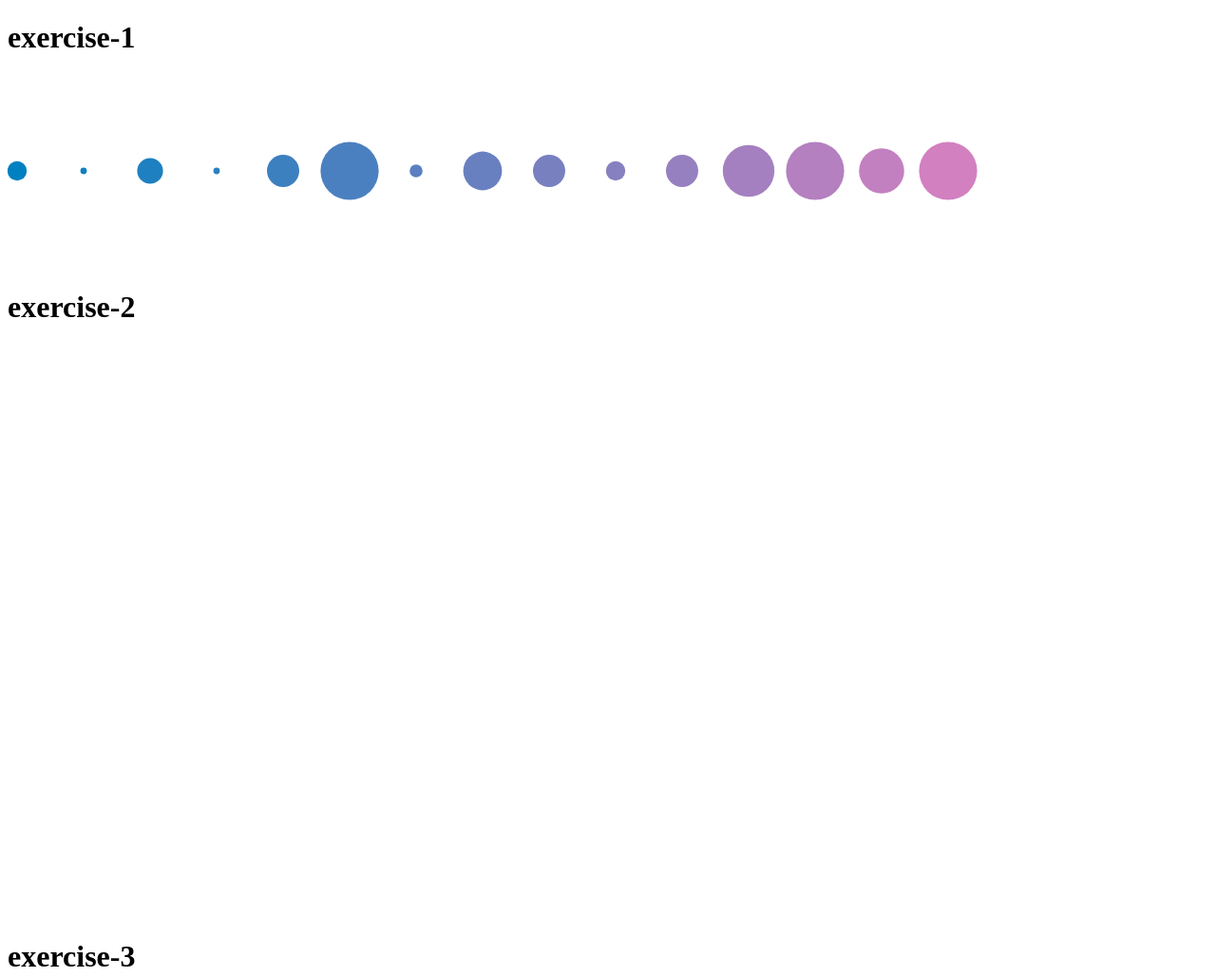
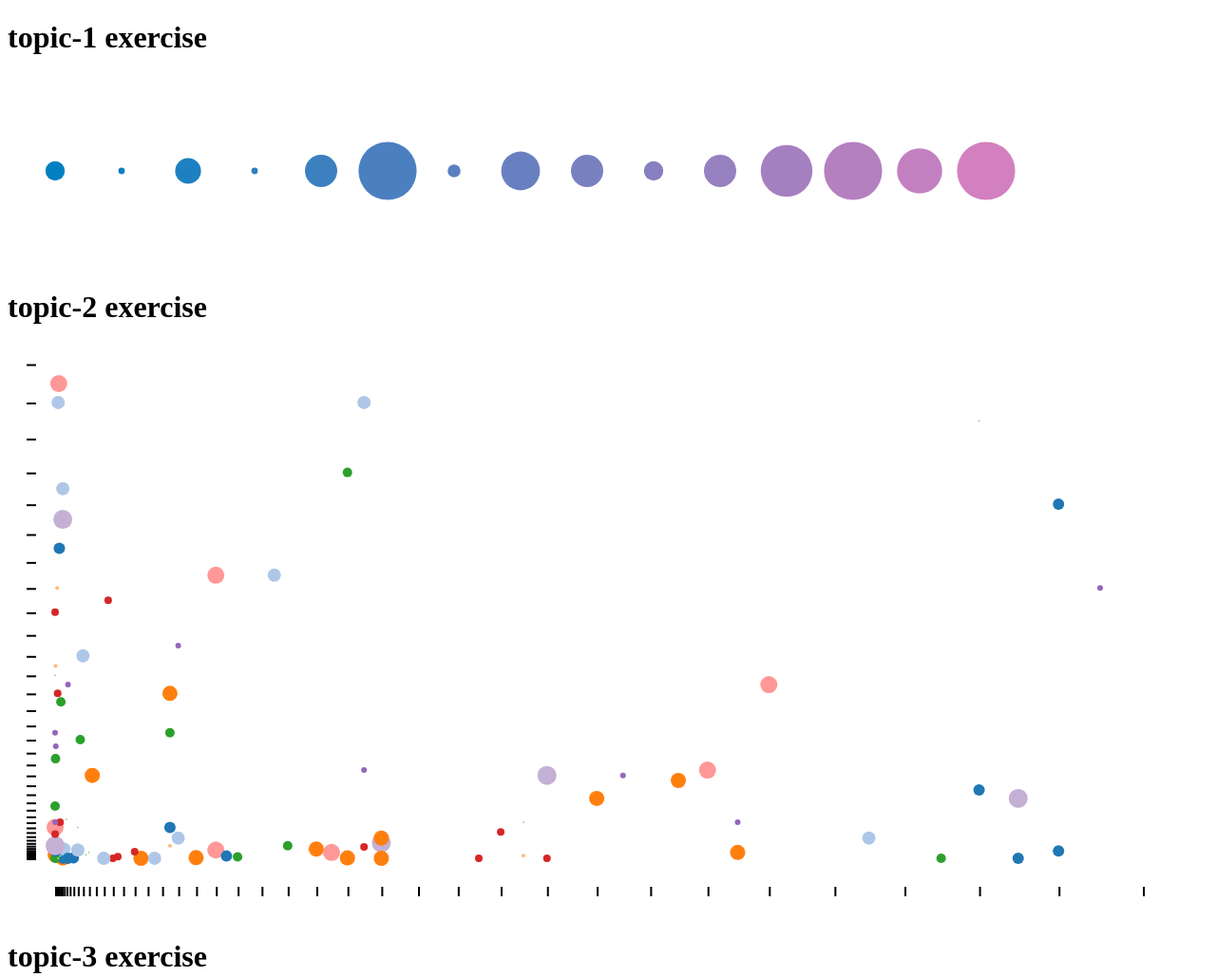
Before and after one commit to mbilab/summer2015, a plain HTML site: page lightning10/d3js/index.html in a window 1280 px wide. Shown: the top 1029 px of the page at 95% size. Drawn offline with Linux system fonts and the light colour scheme.

Commit message:
add answer for topic2 exercise

```diff
--- a/lightning10/d3js/index.html
+++ b/lightning10/d3js/index.html
@@ -11,27 +11,73 @@
     -->
   </head>
   <body>
-	  <h1>exercise-1</h1>
+	<h1>topic-1 exercise</h1>
 	<svg width="1200px" height="200px" viewbox="0 0 1200 200" class="s1"/>
-	  <h1>exercise-2</h1>
+	<h1>topic-2 exercise</h1>
 	<svg width="1200px" height="600px" viewbox="0 0 1200 600" class="s2"/>
-	  <h1>exercise-3</h1>
+	<h1>topic-3 exercise</h1>
 	<svg width="1200px" height="600px" viewbox="0 0 1200 600" class="s3"/>
 	<script>
+		// exercise 1
 	  	var v1 = d3.select('.s1').selectAll('.s1 circle').data([3,1,4,1,5,9,2,6,5,3,5,8,9,7,9]);
 		v1.enter().append('circle').attr({
-			  cx: function(d, i){return i * 70 + 10;},
+			cx: function(d, i){return i * 70 + 50;},
 			cy: 100,
 			r: function(d, i){return d*3.4;},
 			fill: function(d, i){return 'rgba(' + (i*15) + ',128,192,1)';}
 		});
 
+		// exercise 2
+		d3.json('topic2-2.json', function(data){
+			// get data from json file
+			var x = [], y = [], v = [];
+			for(var i = 0; i < data.length; i++)
+			{
+				x[i] = data[i][0];
+				y[i] = data[i][1];
+				v[i] = data[i][2];
+			}
+			// x-axis
+			var x_axis = d3.scale.pow().exponent(4).domain([d3.min(x), d3.max(x)]).range([50, 1150]);
+			var x_ticks = x_axis.ticks(50);
+			x_ticks.push(100);
+			d3.select('.s2').selectAll('rect.x_a').data(x_ticks).enter().append('rect').attr('class','x_a');
+			d3.select('.s2').selectAll('rect.x_a').attr({
+				x: x_axis,
+				y: 570,
+				height: 10,
+				width: 2,
+				fill: 'black'
+			});
+			// y-axis
+			var y_axis = d3.scale.pow().exponent(4).domain([d3.min(y), d3.max(y)]).range([540, 40]);
+			var y_ticks = y_axis.ticks(50);
+			y_ticks.push(100);
+			d3.select('.s2').selectAll('rect.y_a').data(y_ticks).enter().append('rect').attr('class','y_a');
+			d3.select('.s2').selectAll('rect.y_a').attr({
+				x: 20,
+				y: y_axis,
+				height: 2,
+				width: 10,
+				fill: 'black'
+			});
+			// points
+			var v2 = d3.select('.s2').selectAll('.s2 circle').data(v);
+			var color = d3.scale.category20();
+			v2.enter().append('circle').attr({
+				cx: function(d, i){ return x_axis(x[i]);},
+				cy: function(d, i){ return y_axis(y[i]);},
+				r: function(d, i){ return d;},
+				fill: function(d, i){ return color(d);}
+			});
+		});
+
+		// exercise 3
 		d3.json('topic2.json', function(data){
 			var root = {children: data.map(function(d) {return {value: d};})};
 			var color = d3.scale.category20();
 			var nodes = d3.layout.pack().size([1200, 600]).nodes(root);
 			nodes.shift();
-			  console.log(nodes);
 			var v3 = d3.select('.s3').selectAll('.s3 circle').data(nodes);
 			v3.enter().append('circle')
 			.attr({
@@ -40,7 +86,7 @@
 				r: function(d){return d.r;},
 				stroke: 'black',
 				fill: function(d){return color(d.r);}
-			  });
+			}).text(function(d){return d.value;});
 				d3.select('.s3').selectAll('text').data(nodes).enter()
 				.append('text')
 			.attr({
@@ -50,8 +96,5 @@
 			}).text(function(d){return d.value;});
 		});
 	  </script>
-
-  <!-- Start here -->
-
   </body>
 </html>
```
Lines whose indentation alone changed are shown as unchanged.
